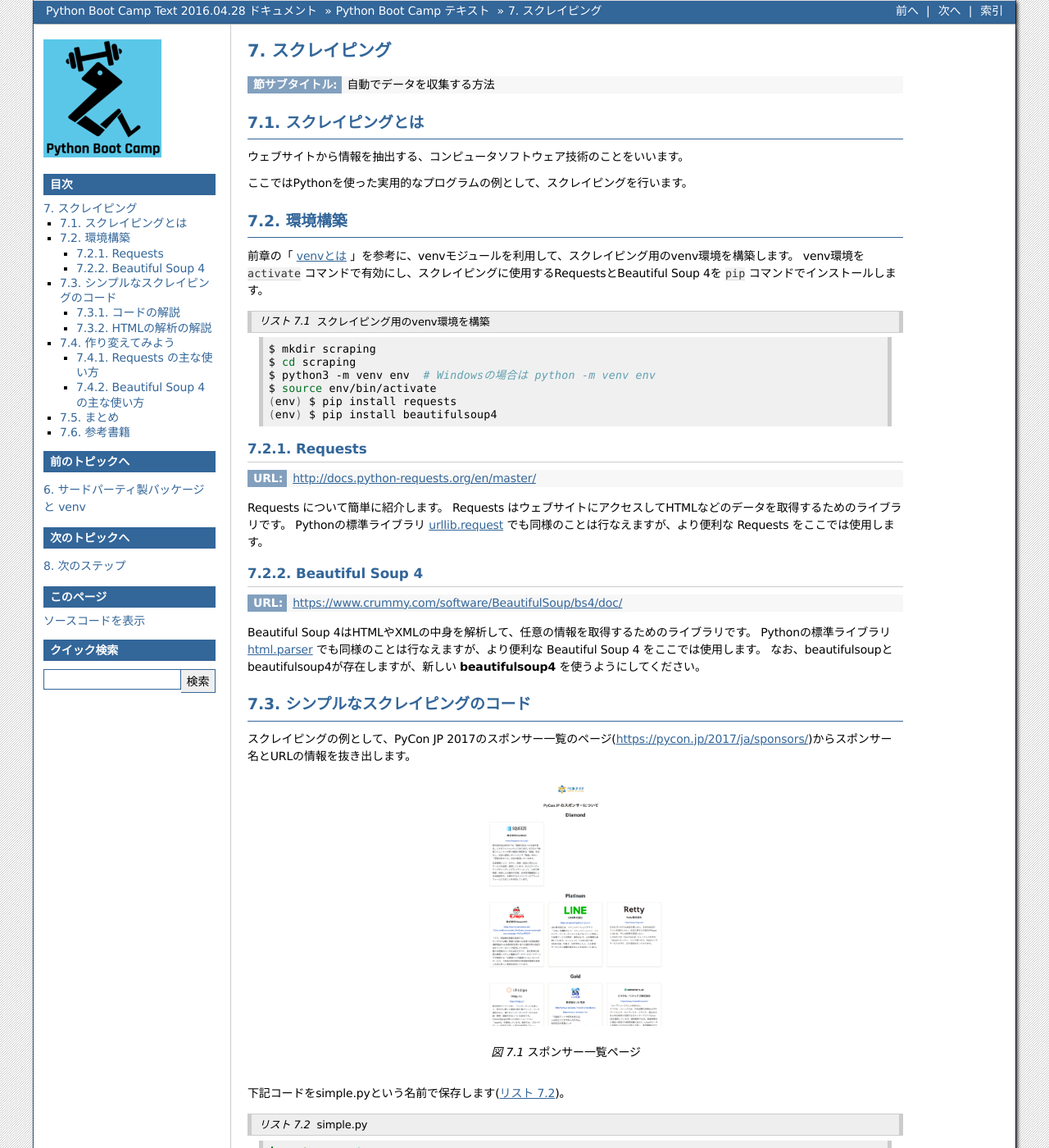
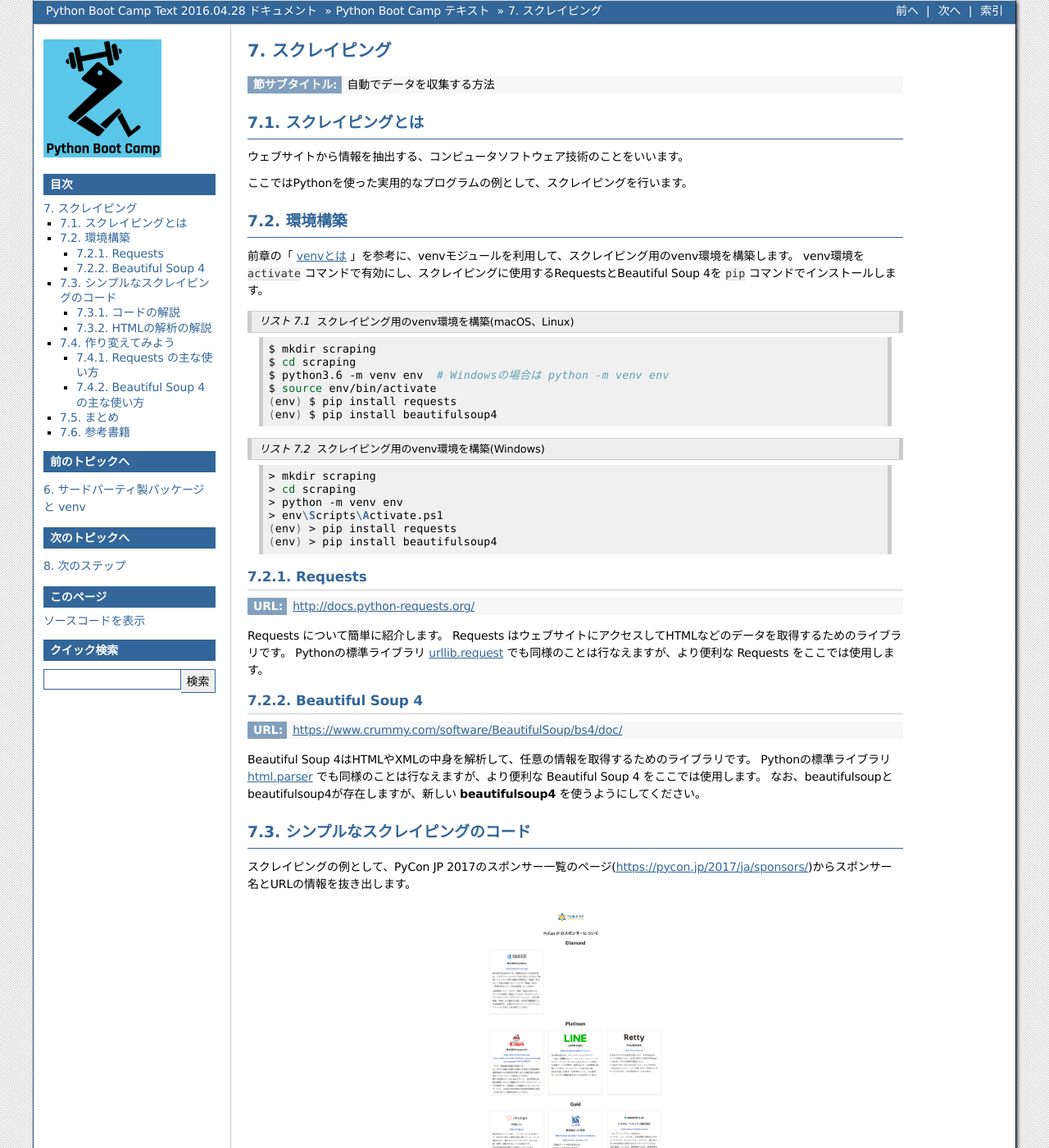
Before and after one commit to pyconjp/pycamp.pycon.jp, a Sphinx documentation site: the page built from source/textbook/7_scraping.rst, in a window 1280 px wide and 1400 px high. Shown: the whole window at 82% size. Built offline with Sphinx 7.4.7, drawn with Linux system fonts in a browser that asks for light colours; some of the changed text lies outside the part shown.

Commit message:
ISSHA-1456 update pycamp text about python version, python3.6 command and etc

```diff
--- a/source/textbook/7_scraping.rst
+++ b/source/textbook/7_scraping.rst
@@ -14,26 +14,36 @@
 
 
 環境構築
-=====================
+========
 
 前章の「 :ref:`about-venv` 」を参考に、venvモジュールを利用して、スクレイピング用のvenv環境を構築します。
 venv環境を ``activate`` コマンドで有効にし、スクレイピングに使用するRequestsとBeautiful Soup 4を ``pip`` コマンドでインストールします。
 
 .. code-block:: sh
-   :caption: スクレイピング用のvenv環境を構築
+   :caption: スクレイピング用のvenv環境を構築(macOS、Linux)
 
    $ mkdir scraping
    $ cd scraping
-   $ python3 -m venv env  # Windowsの場合は python -m venv env
+   $ python3.6 -m venv env  # Windowsの場合は python -m venv env
    $ source env/bin/activate
    (env) $ pip install requests
    (env) $ pip install beautifulsoup4
+
+.. code-block:: sh
+   :caption: スクレイピング用のvenv環境を構築(Windows)
+
+   > mkdir scraping
+   > cd scraping
+   > python -m venv env
+   > env\Scripts\Activate.ps1
+   (env) > pip install requests
+   (env) > pip install beautifulsoup4
 
 .. index:: Requests
 
 Requests
 --------
-:URL: http://docs.python-requests.org/en/master/
+:URL: http://docs.python-requests.org/
 
 Requests について簡単に紹介します。
 Requests はウェブサイトにアクセスしてHTMLなどのデータを取得するためのライブラリです。
@@ -344,7 +354,7 @@ Beautiful Soup 4の主な使い方
    5
 
 まとめ
-==========
+======
 本節では、Pythonでスクレイピングをする方法を解説しました。
 
 RequestsとBeautiful Soup 4を使いこなすことにより、さまざまなウェブサイトから情報を取得できるようになります。
@@ -352,7 +362,7 @@ RequestsとBeautiful Soup 4を使いこなすことにより、さまざまな
 なお、短時間にWebサイトに大量にアクセスをすると迷惑となるので、そういうことがないようにプログラムを実行するときには注意してください。
 
 参考書籍
-==========
+========
 Pythonでのスクレイピングについてもいくつか書籍が出ています。
 
 - `PythonによるWebスクレイピング <https://www.oreilly.co.jp/books/9784873117614/>`_
```
Also changed, not shown: source/textbook/1_install.rst (+11 -11 lines), source/textbook/2_intro.rst (+7 -7 lines), source/textbook/3_types.rst (+7 -7 lines), source/textbook/4_collections.rst (+10 -10 lines), source/textbook/6_venv.rst (+20 -21 lines).
